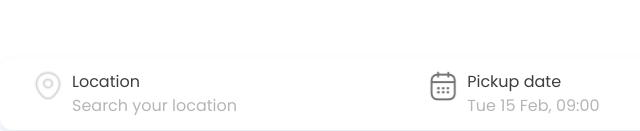
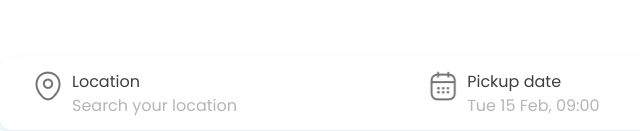
Before and after one commit to jayesh731/rentCars, a website: page index.html in a window 1280 px wide. Shown: the part 672-803 px from the top of the page, 0-640 px from the left. Drawn offline with Linux system fonts and the light colour scheme.

Commit message:
change icon

```diff
--- a/index.html
+++ b/index.html
@@ -126,7 +126,7 @@
         <div class="flex p-3 pl-8 justify-between bg-white z-1000 shadow-lFooter rounded-xl ">
           <!-- Location -->
           <div class="flex space-x-2 cursor-pointer">
-            <img src="./asset/location.png" alt="" class="w-8 h-8">
+            <img src="./asset/location1.png" alt="" class="w-8 h-8">
             <div>
               <p class="text-[#3E3E3E]">Location</p>
               <p class="text-[#B6B6B6]">Search your location</p>
```
Also changed, not shown: asset/location1.png (added).
